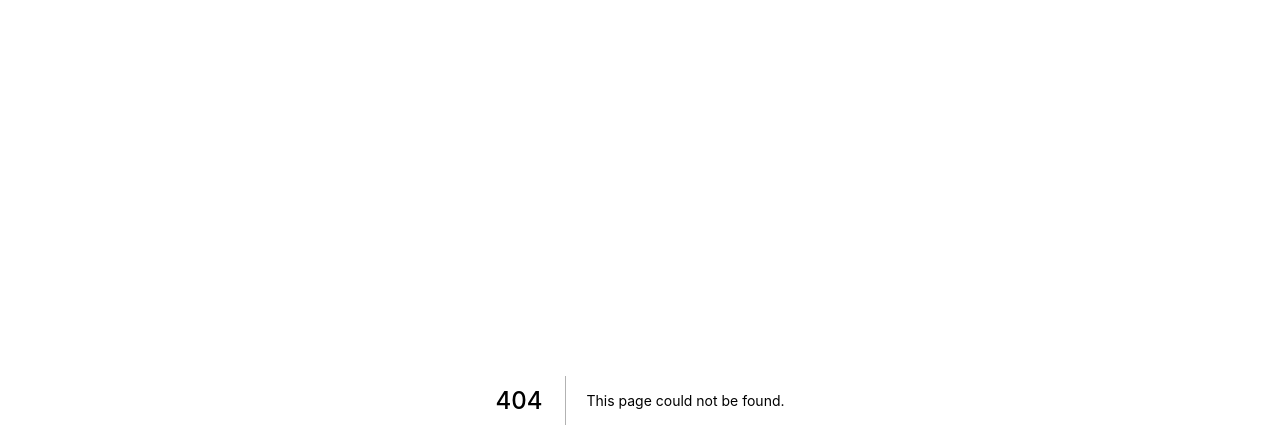
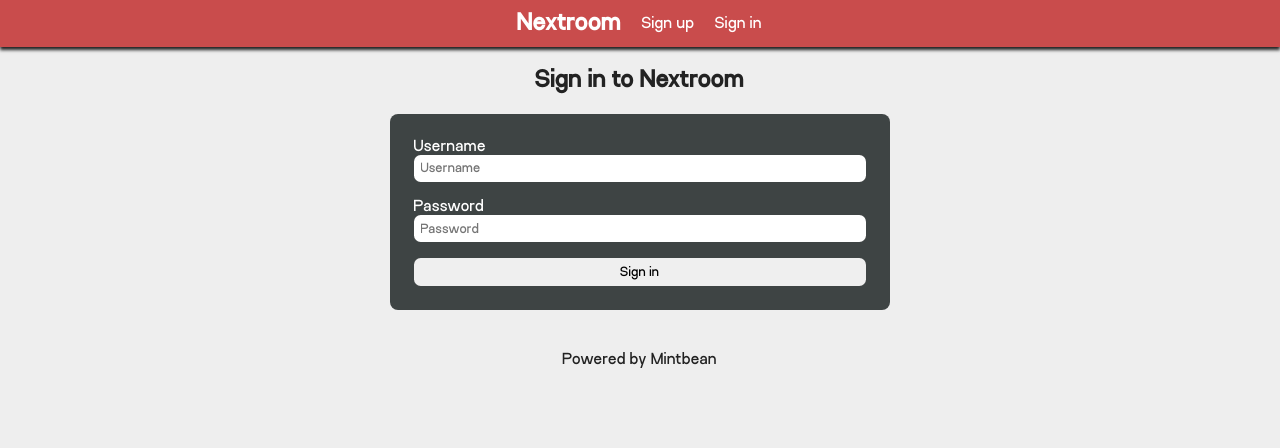
Before and after one commit to daimessdn/chatroom-project, a Next.js app: page /signin in a window 1280 px wide. Before the commit this address had no page. Shown: the top 448 px of the page. Built offline with nearby package versions, Linux system fonts and the light colour scheme.

Commit message:
resolved styles for login and signin form and change project name

```diff
--- /dev/null
+++ b/components/Footer.js
@@ -0,0 +1,11 @@
+import styles from '../styles/Home.module.css';
+
+const Footer = () => {
+  return (
+    <footer className={styles.footer}>
+      Powered by Mintbean
+    </footer>
+  );
+}
+
+export default Footer;
--- a/components/Header.js
+++ b/components/Header.js
@@ -6,7 +6,7 @@
 const Header = () => {
   return (
     <header>
-      <h1>Welcome to chatroom!</h1>
+      <h1>Welcome to Nextroom!</h1>
 
       <div className={styles.subtitleSection}>
         <div className={styles.chatSubtitleLeft}>
--- a/components/Navbar.js
+++ b/components/Navbar.js
@@ -12,11 +12,15 @@
     </div>
   );
 
+  const logoUrl = isSignedIn ? "/chat" : "/"
+
   console.log(isSignedIn);
 
 	return (
     <nav>
-      <h1>Chatroom</h1>
+      <Link href={logoUrl}>
+        <a><h1>Nextroom</h1></a>
+      </Link>
 
       {navStatus}
     </nav>
--- a/components/Room.js
+++ b/components/Room.js
@@ -3,7 +3,9 @@
 const Room = ({rooms}) => {
   return (
     <div className={styles.roomList}>
-      <h1>Room</h1>
+      <div className={styles.roomTitle}>
+        <h1>Room</h1>
+      </div>
 
       <ul>
         {
--- a/pages/chat.js
+++ b/pages/chat.js
@@ -22,10 +22,6 @@
     <div>
       <Navbar isSignedIn={true} />
 
-      <Link href="/">
-        <a>Logout</a>
-      </Link>
-
       <div className={styles.chatInterface}>
         <Room rooms={rooms} />
         <Conversation conversation={conversation} />
--- /dev/null
+++ b/pages/signin.js
@@ -0,0 +1,40 @@
+import Link from "next/link";
+import Image from "next/image";
+
+import Navbar from "../components/Navbar";
+import Footer from "../components/Footer";
+
+import styles from "../styles/Form.module.css";
+
+const Signin = () => {
+  return (
+    <div>
+      <Navbar />
+
+      <section>
+
+        <h1>Sign in to Nextroom</h1>
+
+        <form className="">
+          <div className={styles.formField}>
+            <label htmlFor="usename">Username</label>
+            <input type="text" name="username" placeHolder="Username" />
+          </div>
+
+          <div className={styles.formField}>
+            <label htmlFor="password">Password</label>
+            <input type="password" name="password" placeHolder="Password" />
+          </div>
+
+          <div className={styles.formField}>
+            <button>Sign in</button>
+          </div>
+        </form>
+      </section>
+
+      <Footer />
+    </div>
+  )
+}
+
+export default Signin;
--- /dev/null
+++ b/styles/Form.module.css
@@ -0,0 +1,12 @@
+.formField {
+  display: flex;
+  flex-direction: column;
+  margin: .5em;
+}
+
+.formField input, .formField button {
+  padding: .5em;
+  border: none;
+  font-family: "Bifocals";
+  border-radius: .5em;
+}
--- a/styles/globals.css
+++ b/styles/globals.css
@@ -34,11 +34,20 @@
   justify-content: center;
   align-items: center;
   font-size: 1em;
+  font-weight: normal;
 }
 
-nav * {
+nav a {
   padding: 10px;
   margin: 0;
+}
+
+nav h1 {
+  margin: 0;
+}
+
+section h1 {
+  text-align: center;
 }
 
 header {
@@ -48,3 +57,16 @@
 header h1 {
   margin-top: 1em;
 }
+
+form {
+  max-width: 500px;
+  margin: 0 auto;
+  display: flex;
+  flex-direction: column;
+
+  background-color: #3e4444;
+  color: #fff;
+
+  padding: 1em;
+  border-radius: .5em;
+}
```
Also changed, not shown: components/Conversation.js (+8 -1 lines), pages/index.js (+4 -5 lines), pages/signup.js (added, +40 -0 lines), styles/Chatroom.module.css (+56 -8 lines).
